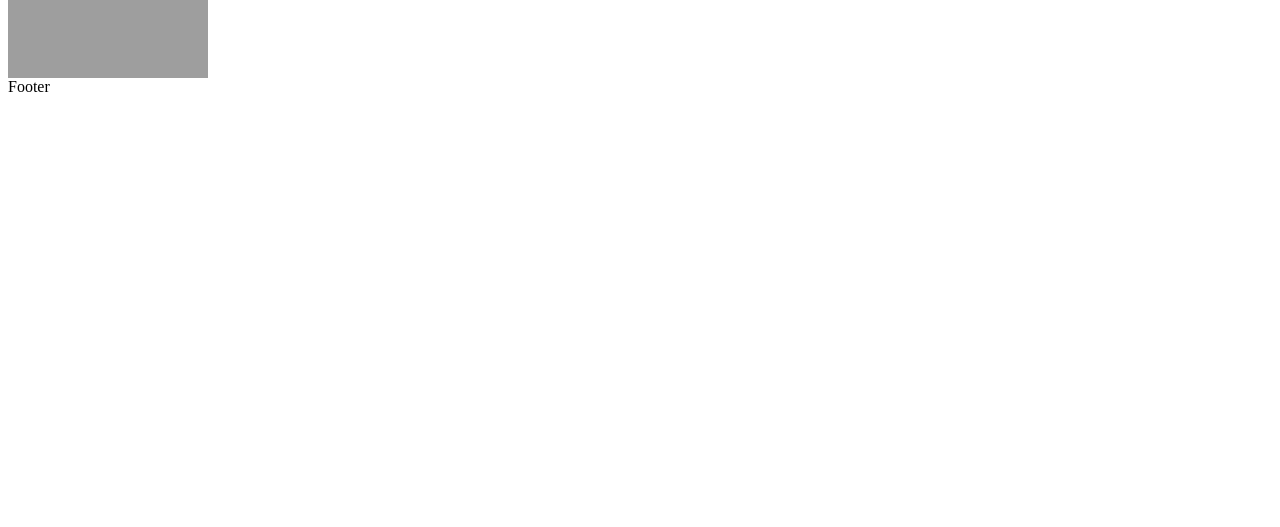
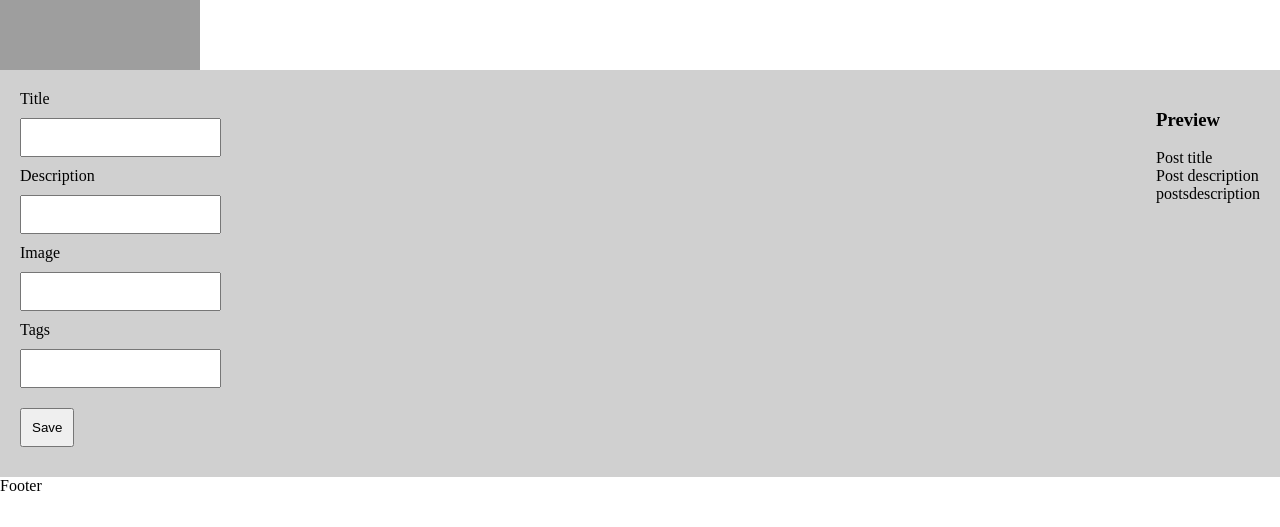
Before and after one commit to kalburgimanjunath/stackblitz-react-learning-platform, a React (Create React App) app: page /learning in a window 1280 px wide. Shown: the part 264-791 px from the top of the page. Built offline with nearby package versions, Linux system fonts and the light colour scheme; grey boxes are pictures that could not be loaded.

Commit message:
4 files modified

```diff
--- a/src/App.tsx
+++ b/src/App.tsx
@@ -1,13 +1,19 @@
 import * as React from 'react';
 import { Header, Footer, Banner } from './components';
 import './style.css';
-
+import { BrowserRouter as Router, Routes, Route } from 'react-router-dom';
+import { SocialShare } from './pages/learning/socialshare/index';
 export default function App() {
   return (
     <div>
-      <Header />
-      <Banner />
-      <Footer />
+      <Router>
+        <Header />
+        <Banner />
+        <Routes>
+          <Route path={`/learning`} element={<SocialShare />}></Route>
+        </Routes>
+        <Footer />
+      </Router>
     </div>
   );
 }
--- a/src/pages/learning/socialshare/index.js
+++ b/src/pages/learning/socialshare/index.js
@@ -1,3 +1,81 @@
-export default function index() {
-  return <div>Social Share</div>;
+import React, { useState } from 'react';
+function index() {
+  return (
+    <div>
+      <h1>Social Share</h1>
+    </div>
+  );
 }
+const PostCard = ({ data }) => {
+  return (
+    <div>
+      <div></div>
+      <div>
+        <div>{data.title}</div>
+        <div>{data.description}</div>
+        <div>
+          {data.tags &&
+            data.tags.map((item) => {
+              return <span>{item}</span>;
+            })}
+        </div>
+      </div>
+    </div>
+  );
+};
+function SocialShare() {
+  const [title, SetTitle] = useState();
+  const [description, SetDescription] = useState();
+  const [image, SetImage] = useState();
+  const [tags, SetTags] = useState([]);
+  const data = {
+    title: 'Post title',
+    description: 'Post description',
+    image: '',
+    tags: ['posts', 'description'],
+  };
+  return (
+    <div className="social">
+      <div className="social-form">
+        {/* <h1>Social Share</h1> */}
+        <div>
+          <div>
+            <div>Title</div>
+            <div>
+              <input type="" />
+            </div>
+          </div>
+          <div>
+            <div>Description</div>
+            <div>
+              <input type="" />
+            </div>
+          </div>
+          <div>
+            <div>Image</div>
+            <div>
+              <input type="" />
+            </div>
+          </div>
+          <div>
+            <div>Tags</div>
+            <div>
+              <input type="" />
+            </div>
+          </div>
+          <div className="button-footer">
+            <div>
+              <button type="button">Save</button>
+            </div>
+          </div>
+        </div>
+      </div>
+      <div className="social-preview">
+        <h3>Preview</h3>
+        <PostCard data={data} />
+      </div>
+    </div>
+  );
+}
+
+export { SocialShare };
--- a/src/style.css
+++ b/src/style.css
@@ -1,3 +1,28 @@
-h1, p {
+h1,
+p {
   font-family: Lato;
 }
+body {
+  margin: 0;
+  padding: 0;
+}
+.social {
+  display: flex;
+  justify-content: space-between;
+  background-color: #d0d0d0;
+  padding: 20px 20px;
+}
+.social-form {
+  justify-content: flex-start;
+  display: flex;
+  align-items: flex-start;
+  text-align: left;
+}
+.social-form input {
+  padding: 10px 10px;
+  margin: 10px 0px;
+}
+.button-footer button {
+  padding: 10px 10px;
+  margin: 10px 0;
+}
```
Also changed, not shown: package.json (+6 -2 lines).
